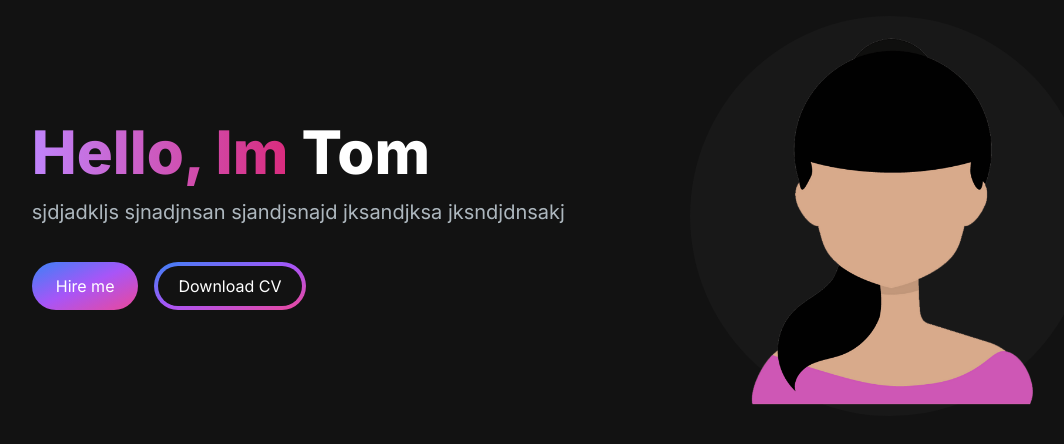
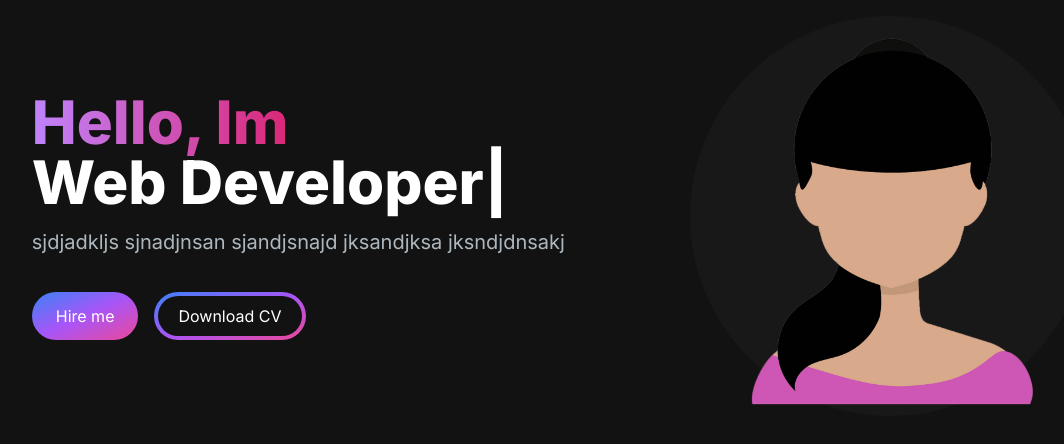
Before and after one commit to tomBlaine/portfolio-website, a Next.js app: page / in a window 1280 px wide. Shown: the top 444 px of the page, without its empty margins (95-1159 px from the left). Built offline with nearby package versions, Linux system fonts and the light colour scheme.

Commit message:
added animated text and finished hero

```diff
--- a/package.json
+++ b/package.json
@@ -16,6 +16,7 @@
     "postcss": "8.4.31",
     "react": "18.2.0",
     "react-dom": "18.2.0",
+    "react-type-animation": "^3.2.0",
     "tailwindcss": "3.3.5"
   }
 }
--- a/src/app/components/HeroSection.jsx
+++ b/src/app/components/HeroSection.jsx
@@ -1,5 +1,7 @@
-import React from 'react'
-import Image from 'next/image'
+"use client";
+import React from 'react';
+import Image from 'next/image';
+import { TypeAnimation } from 'react-type-animation';
 const HeroSection = () => {
   return (
     <section>
@@ -8,7 +10,22 @@
             <div className="col-span-7 place-self-center text-centre sm:text-left">
                 <h1 className="text-white mb-4 text-4xl lg:text-6xl sm:text-5xl font-extrabold">
                     <span className="text-transparent bg-clip-text bg-gradient-to-r from-purple-400 to-pink-600">Hello, Im{" "}</span>
-                    Tom
+                    <br/>
+                    <TypeAnimation
+      sequence={[
+        'Tom',
+        1000,
+        'Mobile Developer',
+        1000,
+        'Web Developer',
+        1000,
+        'UI/UX Designer',
+        1000
+      ]}
+      wrapper="span"
+      speed={50}
+      repeat={Infinity}
+    />
                 </h1>
                 <p className="text-[#ADB7BE] text-base sm:text-lg mb-6 lg:text-xl">
                     sjdjadkljs sjnadjnsan sjandjsnajd jksandjksa jksndjdnsakj
```
Also changed, not shown: 1 other file (tests, documents, lock files or other folders).
